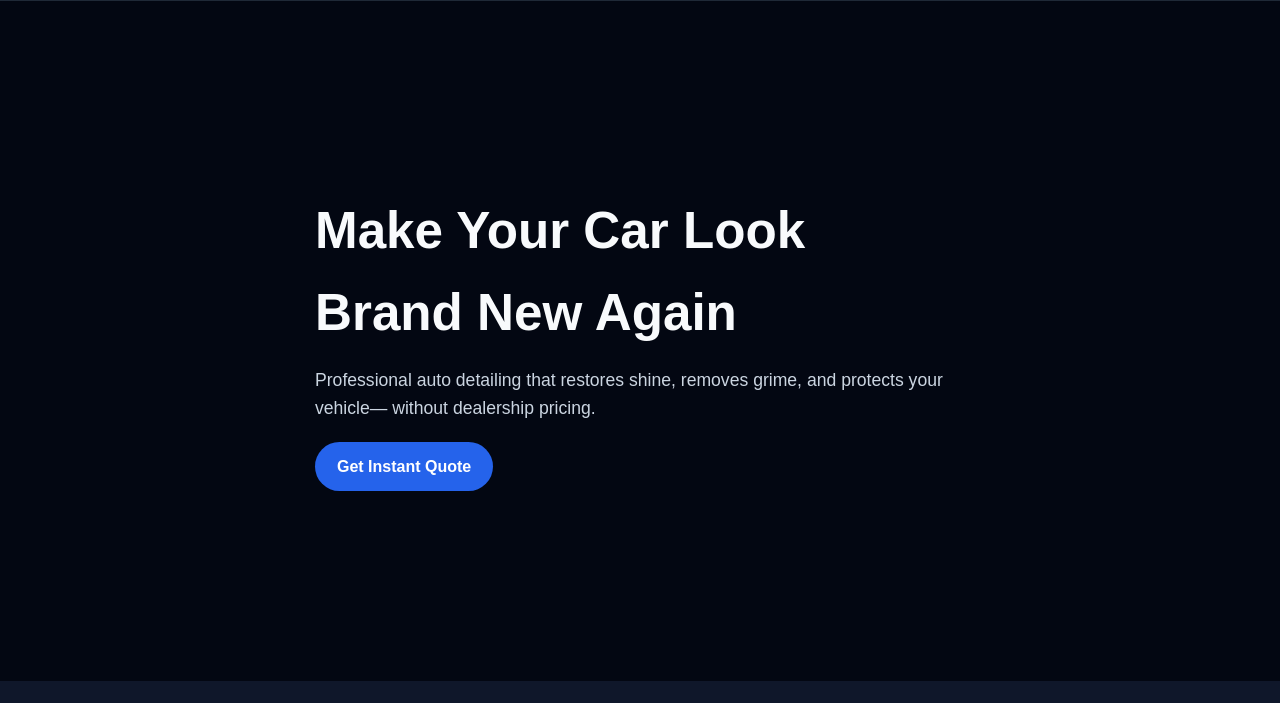
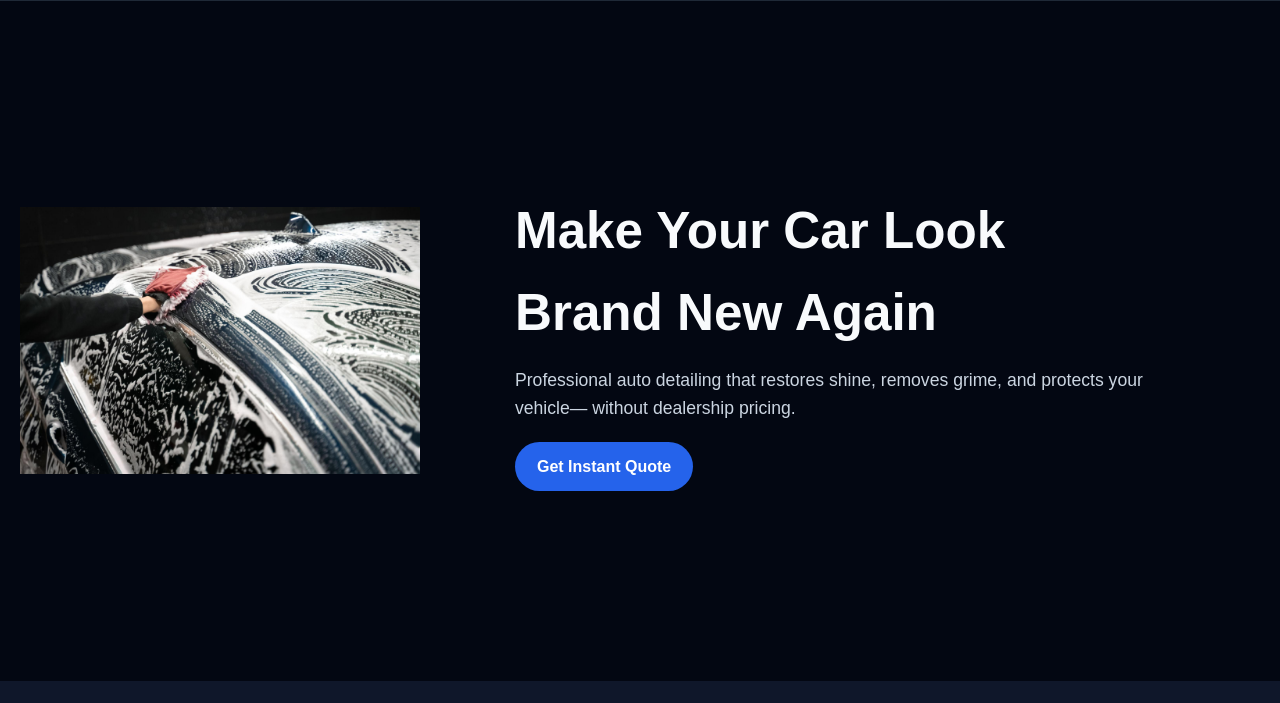
Before and after one commit to Zelk-Boy/autodetailing, a plain HTML site: page index.html in a window 1280 px wide. Shown: the part 91-794 px from the top of the page. Drawn offline with Linux system fonts and the light colour scheme.

Commit message:
Add banner image to hero section
Added an image to the hero section for visual enhancement.

```diff
--- a/index.html
+++ b/index.html
@@ -211,7 +211,9 @@ footer{
 </header>
 
 <!-- HERO -->
-<section class="hero">
+
+  <section class="hero">
+    <img src="banner.png" style="width:400px;">
   <div class="container hero-content">
 
     <h1>Make Your Car Look Brand New Again</h1>
```
